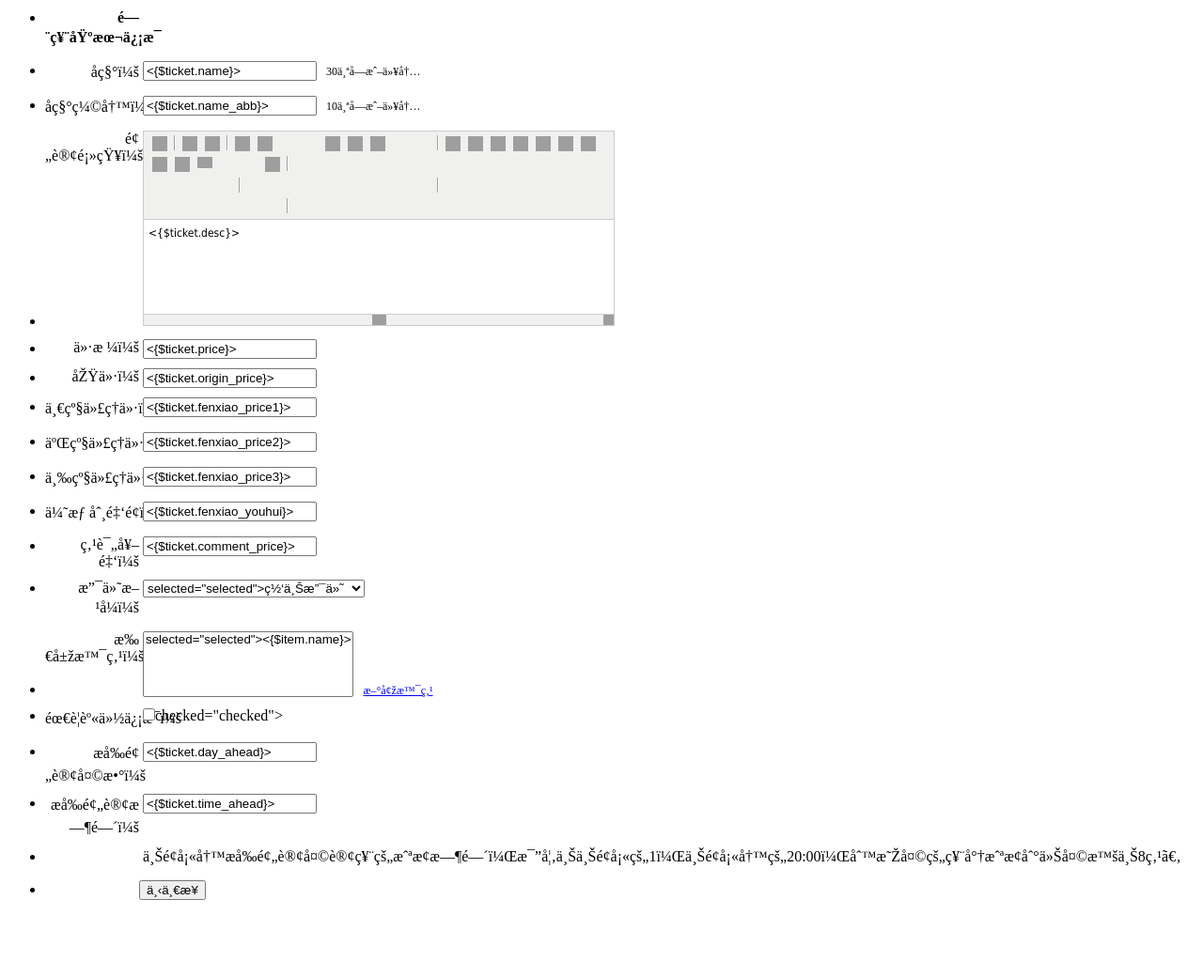
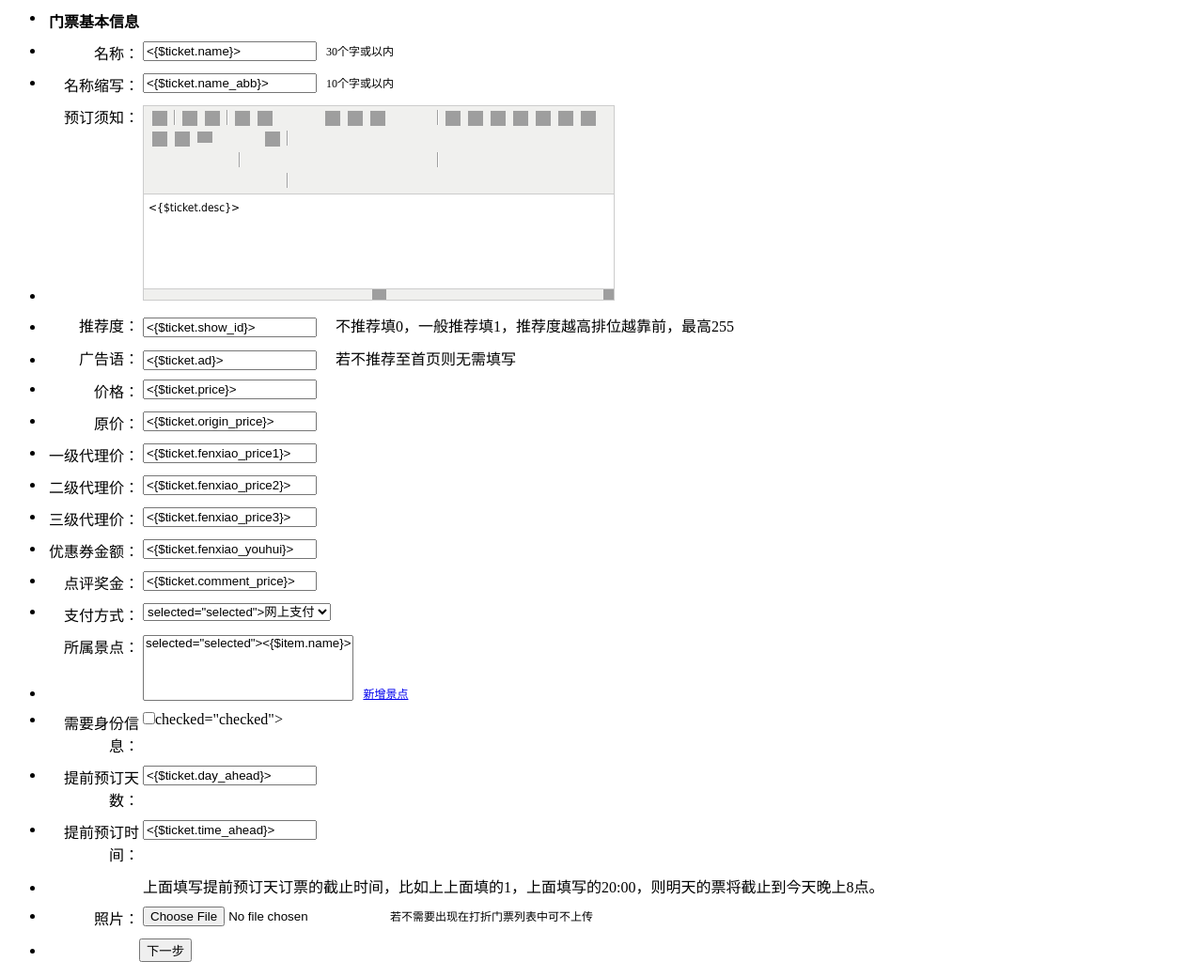
Before and after one commit to amoa400/tour, a PHP site: page /Tour/Tpl/Admin/cTicket.html in a window 1280 px wide. Shown: the whole page at 94% size. Before the commit the page ends 958 px from the top, so only its background shows below. Run offline with PHP 8.4, Linux system fonts and the light colour scheme; grey boxes are pictures that could not be loaded.

Commit message:
ticket change

```diff
--- a/Public/css/ticket.css
+++ b/Public/css/ticket.css
@@ -39,6 +39,8 @@
 #ticket .hot .item .name {display:inline-block;margin-left:10px;width:110px;vertical-align:top;padding-top:4px;overflow:hidden;}
 #ticket .hot .item .price {display:inline-block;margin-left:10px;font-size:14px;color:#f60;font-weight:bold;width:50px;vertical-align:top;}
 
+#ticket .ad3 {margin-top:10px;}
+
 #ticket .right_panel {float:left;margin-left:10px;width:760px;}
 
 #ticket  .right_panel a {color:#0066cc;}
@@ -48,7 +50,7 @@
 #ticket .right_panel .panel .title {border-bottom:2px solid #69c520;padding:5px;padding-left:0px;font-size:14px;font-weight:bold;}
 #ticket .right_panel .panel .content {border:1px solid #dddddd;padding:10px;}
 
-#ticket .rec .item {width:365px;float:left;margin-left:8px;margin-top:15px;}
+#ticket .rec .item {width:365px;height:60px;float:left;margin-left:8px;margin-top:15px;}
 #ticket .rec .item .pic {float:left;width:120px;}
 #ticket .rec .item .pic img {width:120px;height:60px;}
 #ticket .rec .item .ct {float:left;margin-left:10px;width:235px;position:relative;}
--- a/Tour/Tpl/Admin/cLine.html
+++ b/Tour/Tpl/Admin/cLine.html
@@ -56,7 +56,7 @@
 		<li>
 			<span class="title">推荐度：</span>
 			<input name="recommend" type="text" value="<{$line.recommend}>">
-			&nbsp;&nbsp;&nbsp;&nbsp;一般情况下写1即可，推荐度越高排位越靠前，最高255
+			&nbsp;&nbsp;&nbsp;&nbsp;不推荐填0，一般推荐填1，推荐度越高排位越靠前，最高255
 		</li>
 		<li><span class="title">特点：</span> <input name="character" type="text" value="<{$line.character}>"></li>
 		<li><span class="title">散客价：</span> <input name="price" type="text" value="<{$line.price}>">&nbsp;&nbsp;&nbsp;&nbsp;团队游请填32-41人价</li>
--- a/Tour/Tpl/Admin/cTicket.html
+++ b/Tour/Tpl/Admin/cTicket.html
@@ -20,6 +20,16 @@
 		<li>
 			<span class="title">预订须知：</span>
 			<span class="text"><textarea id="desc" name="desc"><{$ticket.desc}></textarea></span>
+		</li>
+		<li>
+			<span class="title">推荐度：</span>
+			<input name="show_id" type="text" value="<{$ticket.show_id}>">
+			&nbsp;&nbsp;&nbsp;&nbsp;不推荐填0，一般推荐填1，推荐度越高排位越靠前，最高255
+		</li>
+		<li>
+			<span class="title">广告语：</span>
+			<input name="ad" type="text" value="<{$ticket.ad}>">
+			&nbsp;&nbsp;&nbsp;&nbsp;若不推荐至首页则无需填写
 		</li>
 		<li>
 			<span class="title">价格：</span>
@@ -81,6 +91,11 @@
 			<span class="title">&nbsp;</span>
 			上面填写提前预订天订票的截止时间，比如上上面填的1，上面填写的20:00，则明天的票将截止到今天晚上8点。
 		</li>
+		<li>
+			<span class="title">照片：</span>
+			<input name="photo" type="file">
+			<span style="font-size:12px;">&nbsp;&nbsp;若不需要出现在打折门票列表中可不上传</span>
+		</li>
 		<li><span class="title">&nbsp;</span><input type="submit" class="btn btn-inverse" value="下一步"></li>
 		</form>
 
```
Also changed, not shown: Tour/Lib/Action/AdminAction.class.php (+13 -0 lines), Tour/Lib/Action/TicketAction.class.php (+11 -0 lines), Tour/Tpl/Ticket/index.html (+17 -9 lines), Public/images/ticket/indexAd/ad1.jpg, Public/images/ticket/indexAd/ad2.jpg, Public/images/ticket/indexAd/ad3.jpg, Public/images/ticket/indexAd/ad4.jpg, Public/images/ticket/indexAd/ad5.jpg, Public/images/ticket/indexAd/leftbot.jpg (added), Public/images/ticket/indexAd/rightmid.jpg (added), Public/images/ticket/photo/2.jpg (deleted).
